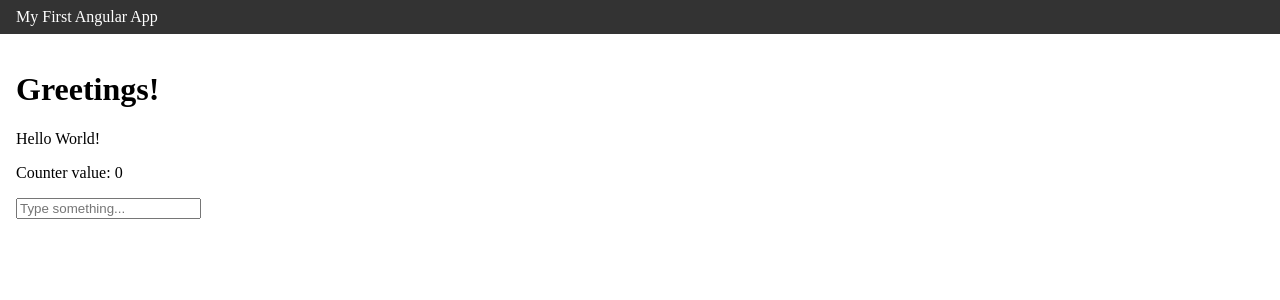
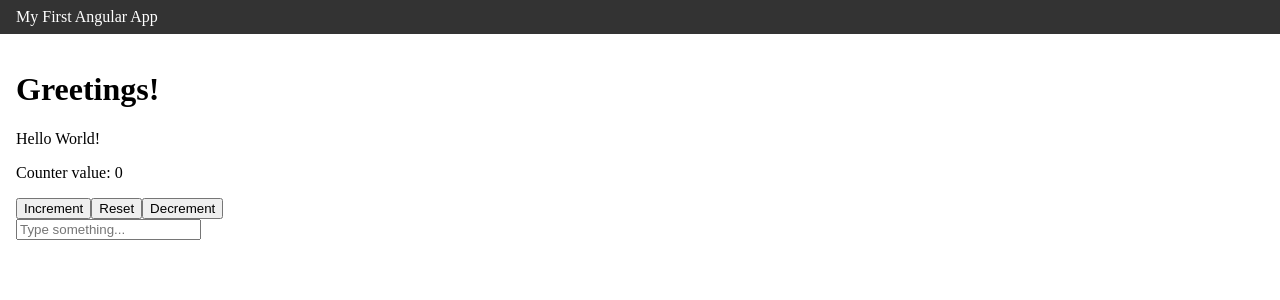
Before and after one commit to juanHunOfficial/first-angular-app, an Angular app in the folder first-ng-app/: page / in a window 1280 px wide. Shown: the top 300 px of the page. Built offline with nearby package versions, Linux system fonts and the light colour scheme.

Commit message:
Add basics portion with notes, next is routing

```diff
--- a/first-ng-app/src/app/app.component.ts
+++ b/first-ng-app/src/app/app.component.ts
@@ -1,6 +1,6 @@
 import { Component } from '@angular/core';
 import { RouterOutlet } from '@angular/router';
-import { HomeComponent } from './home/home.component';
+import { HomeComponent } from './pages/home/home.component';
 import { HeaderComponent } from './components/header/header.component';
 
 // The Template is the section that will actually be rendered on the screen.
--- a/first-ng-app/src/app/components/counter/counter.component.html
+++ b/first-ng-app/src/app/components/counter/counter.component.html
@@ -1 +1,7 @@
-<p>Counter value: 0</p>
+<p>Counter value: {{ counterValue() }}</p>
+
+<div>
+  <button (click)="increment()" >Increment</button>
+  <button (click)="reset()" >Reset</button>
+  <button (click)="decrement()" >Decrement</button>
+</div>
--- a/first-ng-app/src/app/components/counter/counter.component.ts
+++ b/first-ng-app/src/app/components/counter/counter.component.ts
@@ -1,4 +1,4 @@
-import { Component } from '@angular/core';
+import { Component, signal } from '@angular/core';
 
 @Component({
   selector: 'app-counter',
@@ -7,5 +7,16 @@ import { Component } from '@angular/core';
   styleUrl: './counter.component.css'
 })
 export class CounterComponent {
+  counterValue = signal(0);
+  increment(){
+    this.counterValue.update((val) => val + 1);
+  }
 
+  decrement(){
+    this.counterValue.update((val) => val - 1);
+  }
+
+  reset(){
+    this.counterValue.set(0);
+  }
 }
--- a/first-ng-app/src/app/home/home.component.html
+++ /dev/null
@@ -1,7 +0,0 @@
-<app-greeting [message]=" homeMessage() " />
-<app-counter />
-<input
-  placeholder="Type something..."
-  type="text"
-  (keyup)="keyUpHandler($event)"
-  />
--- a/first-ng-app/src/app/home/home.component.ts
+++ /dev/null
@@ -1,17 +0,0 @@
-import { Component, signal } from '@angular/core';
-import { GreetingComponent } from '../components/greeting/greeting.component';
-import { CounterComponent } from '../components/counter/counter.component';
-
-@Component({
-  selector: 'app-home',
-  imports: [GreetingComponent, CounterComponent],
-  templateUrl: './home.component.html',
-  styleUrl: './home.component.css'
-})
-export class HomeComponent {
-  homeMessage = signal('Hello World!');
-
-  keyUpHandler(event: KeyboardEvent) {
-    console.log(`user pressed the ${event.key} key`);
-  }
-}
--- /dev/null
+++ b/first-ng-app/src/app/pages/home/home.component.html
@@ -0,0 +1,17 @@
+<app-greeting [message]=" homeMessage() " />
+<!-- This is angular's way of passing props.
+ NOTE: The square brackets identify the prop. Then you follow this up by adding
+ a set of double quotes "" and the function inside like you see above.
+ you can hard code values in there but be sure to add the single quotes '' within
+ the double quotes -->
+<app-counter />
+<input
+  placeholder="Type something..."
+  type="text"
+  (keyup)="keyUpHandler($event)"
+  />
+<!-- All of the event handler props will be within a set of
+ parenthesis () followed by the name of the event handler and you maybe able
+ to pass in a prop(s) within it like what we have about ($event). This
+ '$event' param is passing the actual value that is being passed to the event
+ handler, which we are the using in the home.component.ts file -->
--- /dev/null
+++ b/first-ng-app/src/app/pages/home/home.component.ts
@@ -0,0 +1,23 @@
+import { Component, signal } from '@angular/core';
+import { GreetingComponent } from '../../components/greeting/greeting.component';
+import { CounterComponent } from '../../components/counter/counter.component';
+
+@Component({
+  selector: 'app-home',
+  imports: [GreetingComponent, CounterComponent],
+  templateUrl: './home.component.html',
+  styleUrl: './home.component.css'
+})
+export class HomeComponent {
+  homeMessage = signal('Hello World!');
+
+  keyUpHandler(event: KeyboardEvent) {
+    console.log(`user pressed the ${event.key} key`);
+  }
+}
+// Within the export we add things like signals and event handlers with
+// their respective functions. Typescript will go a step further in clarifying
+// the values of the params being passed. This is done in a similar format to
+// python's practice of Type Annotation. So it is the 'event:' followed by
+// the type associated with that event which in this case is 'KeyboardEvent'.
+// This is unique to TS and makes it a more strongly typed version of JS.
--- /dev/null
+++ b/first-ng-app/src/app/pages/todo/todo.component.html
@@ -0,0 +1 @@
+<p>todo works!</p>
```
Also changed, not shown: first-ng-app/src/app/pages/todo/todo.component.ts (added, +11 -0 lines), first-ng-app/src/app/pages/home/home.component.css (added), first-ng-app/src/app/pages/todo/todo.component.css (added), 2 other files (tests, documents, lock files or other folders).
